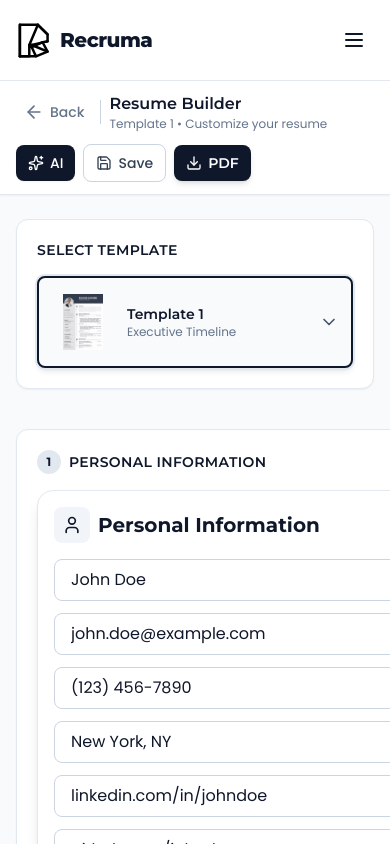
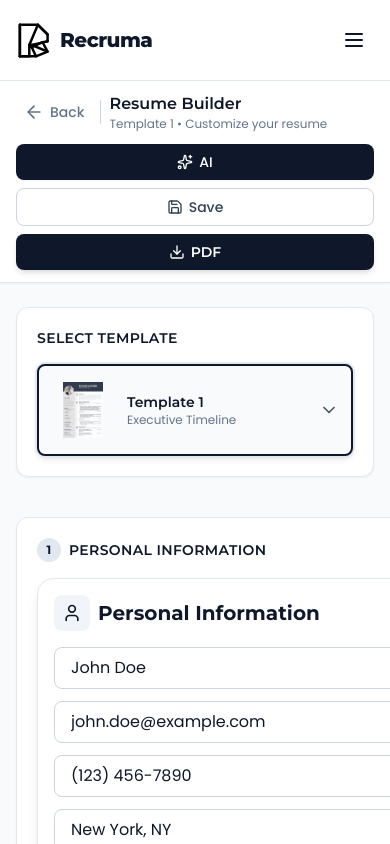
Before and after one commit to KhawajaIdrees/Recruma, a Next.js app: page /make in a window 390 px wide. Shown: the top 844 px of the page. Built offline with nearby package versions, Linux system fonts and the light colour scheme.

Commit message:
mobile ui layout changing

```diff
--- a/src/app/make/page.tsx
+++ b/src/app/make/page.tsx
@@ -513,10 +513,10 @@ const [summary, setSummary] = useState("Experienced software engineer with 5+ ye
                   <p className="text-xs text-slate-500 font-poppins truncate">Template {selectedTemplate} • Customize your resume</p>
                 </div>
               </div>
-              <div className="flex flex-wrap items-center gap-2 sm:gap-3">
+              <div className="flex flex-wrap items-center justify-end gap-2 sm:gap-3">
                 <button
                   onClick={() => setShowAiModal(true)}
-                  className="flex items-center space-x-1.5 bg-slate-900 text-white px-3 sm:px-4 py-2 rounded-lg text-sm font-medium hover:bg-slate-800 transition-all duration-200 font-poppins shadow-sm hover:shadow-md whitespace-nowrap"
+                  className="w-full sm:w-auto flex items-center justify-center space-x-1.5 bg-slate-900 text-white px-3 sm:px-4 py-2 rounded-lg text-sm font-medium hover:bg-slate-800 transition-all duration-200 font-poppins shadow-sm hover:shadow-md whitespace-nowrap"
                 >
                   <Sparkles className="w-4 h-4" />
                   <span className="hidden sm:inline">AI Generate</span>
@@ -524,7 +524,7 @@ const [summary, setSummary] = useState("Experienced software engineer with 5+ ye
                 </button>
                 <button
                   onClick={handleSave}
-                  className="flex items-center space-x-1.5 bg-white border border-slate-300 text-slate-700 px-3 sm:px-4 py-2 rounded-lg text-sm font-medium hover:bg-slate-50 transition-all duration-200 font-poppins whitespace-nowrap"
+                  className="w-full sm:w-auto flex items-center justify-center space-x-1.5 bg-white border border-slate-300 text-slate-700 px-3 sm:px-4 py-2 rounded-lg text-sm font-medium hover:bg-slate-50 transition-all duration-200 font-poppins whitespace-nowrap"
                 >
                   <Save className="w-4 h-4" />
                   <span>Save</span>
@@ -532,7 +532,7 @@ const [summary, setSummary] = useState("Experienced software engineer with 5+ ye
                 <button
                   data-download-btn
                   onClick={handleDownload}
-                  className="flex items-center space-x-1.5 bg-slate-900 text-white px-3 sm:px-5 py-2 rounded-lg text-sm font-semibold hover:bg-slate-800 transition-all duration-200 font-montserrat shadow-md hover:shadow-lg disabled:opacity-50 disabled:cursor-not-allowed whitespace-nowrap"
+                  className="w-full sm:w-auto flex items-center justify-center space-x-1.5 bg-slate-900 text-white px-3 sm:px-5 py-2 rounded-lg text-sm font-semibold hover:bg-slate-800 transition-all duration-200 font-montserrat shadow-md hover:shadow-lg disabled:opacity-50 disabled:cursor-not-allowed whitespace-nowrap"
                 >
                   <Download className="w-4 h-4" />
                   <span className="hidden sm:inline">Download PDF</span>
@@ -641,12 +641,12 @@ const [summary, setSummary] = useState("Experienced software engineer with 5+ ye
 
             {/* Right Side - Preview */}
             <div className="lg:sticky lg:top-28 self-start w-full min-w-0">
-              <div className="bg-white rounded-xl shadow-lg border border-slate-200 overflow-hidden flex flex-col max-h-[calc(100vh-8rem)]">
+              <div className="bg-white rounded-xl shadow-lg border border-slate-200 overflow-hidden flex flex-col lg:max-h-[calc(100vh-8rem)]">
                 <div className="bg-white border-b border-slate-200 p-4 shrink-0">
                   <h3 className="text-sm font-semibold text-slate-900 uppercase tracking-wide font-montserrat">Resume Preview</h3>
                   <p className="text-xs text-slate-500 mt-1">Template {selectedTemplate}</p>
                 </div>
-                <div className="p-3 flex justify-center overflow-x-auto overflow-y-auto max-w-full">
+                <div className="p-3 flex justify-center lg:overflow-x-auto lg:overflow-y-auto max-w-full">
                   <ResumePreview
                     personalInfo={personalInfo}
                     experiences={experiences}
```
